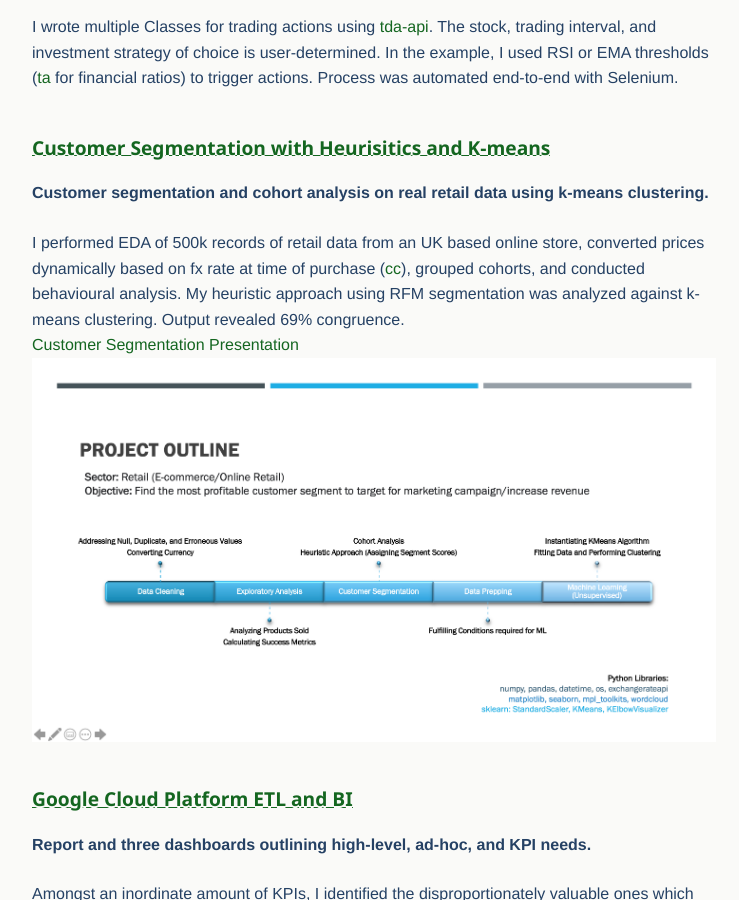
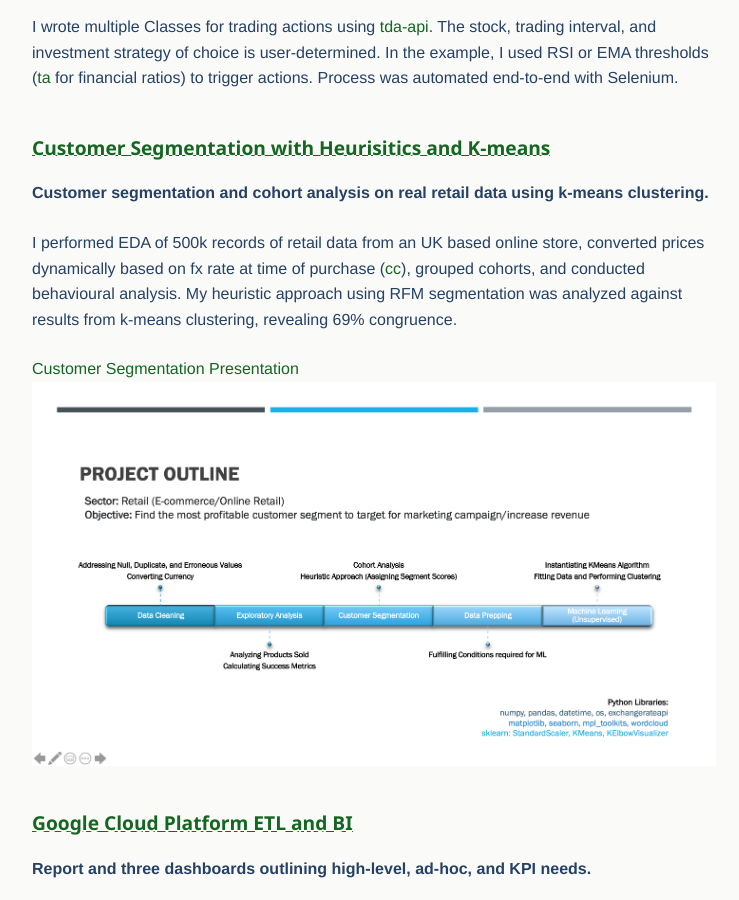
Before and after one commit to deawyk/deawyk.github.io, a Jekyll site: the page built from _pages/projects.md, in a window 1280 px wide and 900 px high, scrolled down 1782 px. Shown: the whole window, without its empty margins (266-1005 px from the left). Built offline with Jekyll 4.4.1, drawn with Linux system fonts in a browser that asks for light colours.

Commit message:
Update projects.md

```diff
--- a/_pages/projects.md
+++ b/_pages/projects.md
@@ -51,8 +51,8 @@ I wrote multiple Classes for trading actions using [tda-api](https://pypi.org/pr
 ## [Customer Segmentation with Heurisitics and K-means](https://github.com/deawyk/Customer-Segmentation-via-KMeans/blob/main/CS_KMeans.ipynb)
 **Customer segmentation and cohort analysis on real retail data using k-means clustering.**
 
-I performed EDA of 500k records of retail data from an UK based online store, converted prices dynamically based on fx rate at time of purchase ([cc](https://pypi.org/project/CurrencyConverter/)), grouped cohorts, and conducted behavioural analysis. My heuristic approach using RFM segmentation was analyzed against k-means clustering. Output revealed 69% congruence.
-<br>
+I performed EDA of 500k records of retail data from an UK based online store, converted prices dynamically based on fx rate at time of purchase ([cc](https://pypi.org/project/CurrencyConverter/)), grouped cohorts, and conducted behavioural analysis. My heuristic approach using RFM segmentation was analyzed against results from k-means clustering, revealing 69% congruence.<br>
+
 <i class='fa fa-file-text'></i>[Customer Segmentation Presentation](/assets/pdf/git.customerseg.pdf)
 <img src="{{ site.baseurl }}/assets/img/git.cs1.png">
 <br>
```
